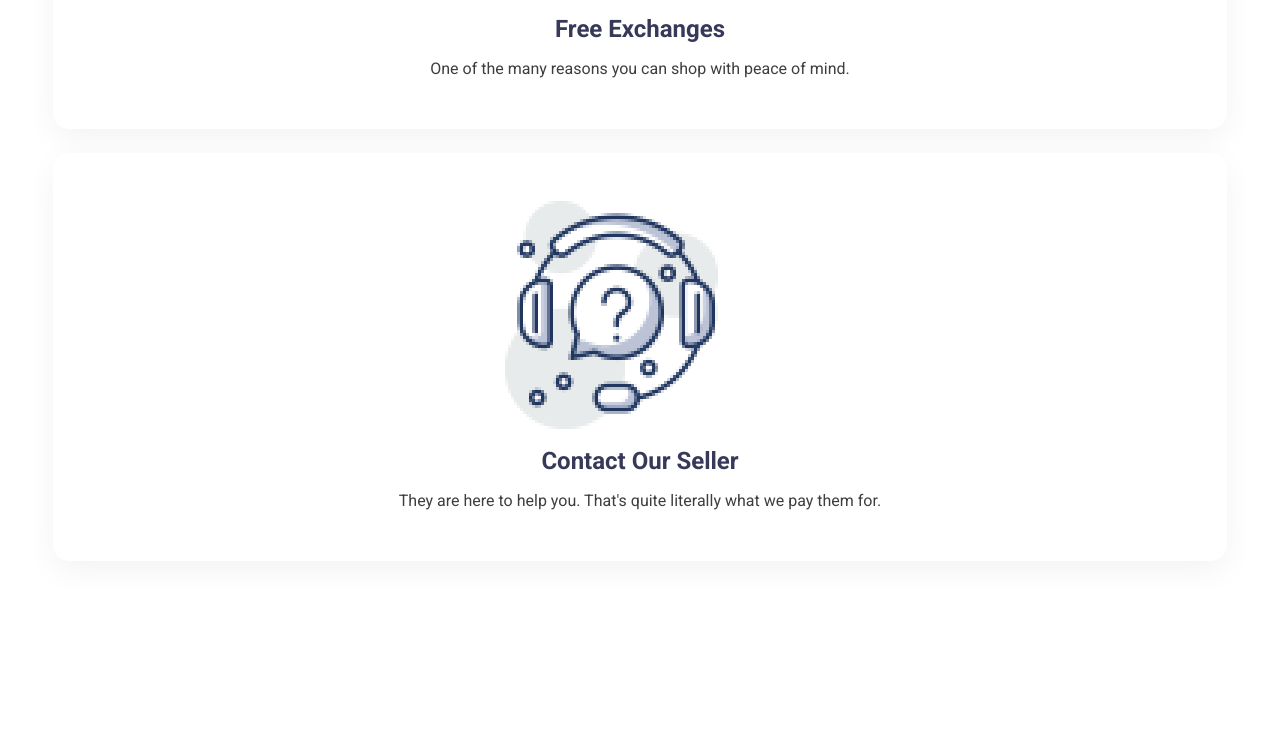
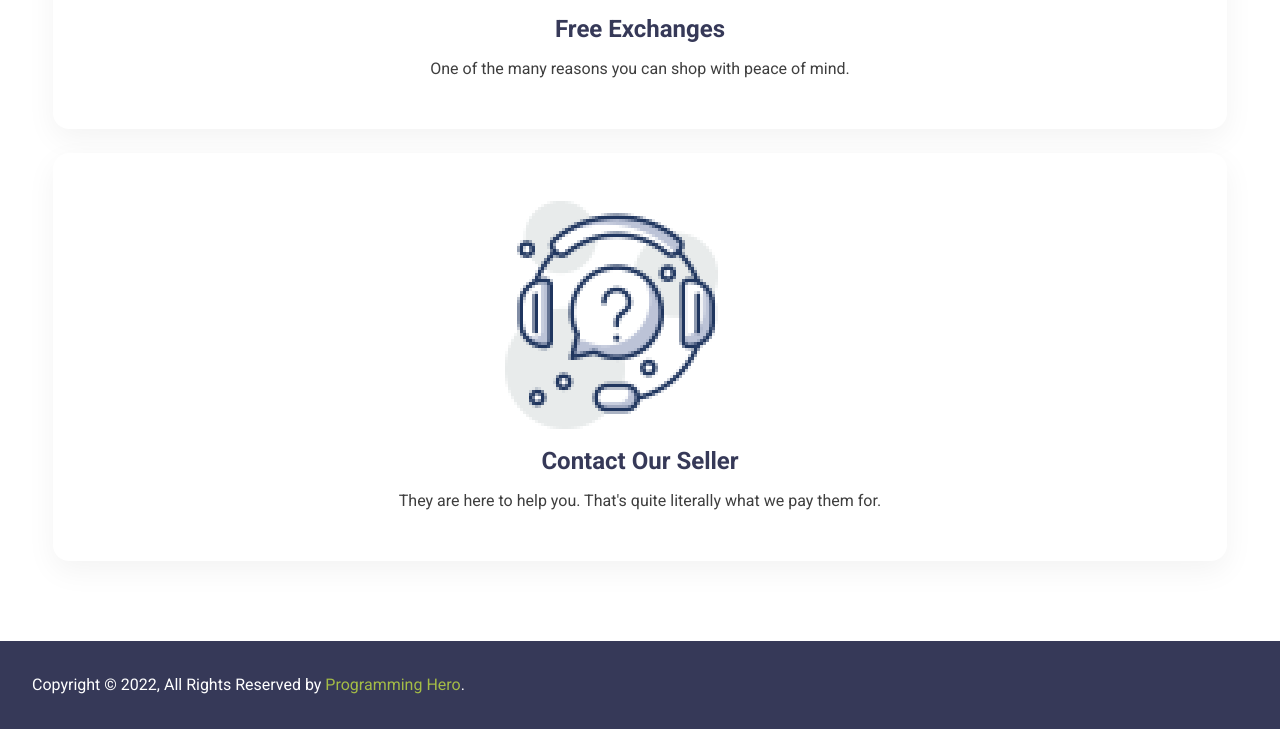
Before and after one commit to RaiyanJiyon/Penguin-Fashion-Website, a plain HTML site: page index.html in a window 1280 px wide. Shown: the part 6602-7331 px from the top of the page. Before the commit the page ends 7243 px from the top, so only its background shows below. Drawn offline with nearby package versions, Linux system fonts and the light colour scheme.

Commit message:
Added footer for max 660px screen size

```diff
--- a/index.html
+++ b/index.html
@@ -340,6 +340,16 @@
       </section>
     </main>
     <!-- main section ends -->
-    <footer></footer>
+     <!-- footer starts here -->
+  <footer class="w-full h-auto bg-[#363958] mt-16 text-white">
+    <!-- footer content -->
+    <div class="px-8 py-8">
+      <p>
+        Copyright &copy; 2022, All Rights Reserved by
+        <span class="text-[#A4BC46]">Programming Hero</span>.
+      </p>
+    </div>
+  </footer>
+  <!-- footer ends here -->
   </body>
 </html>
```
